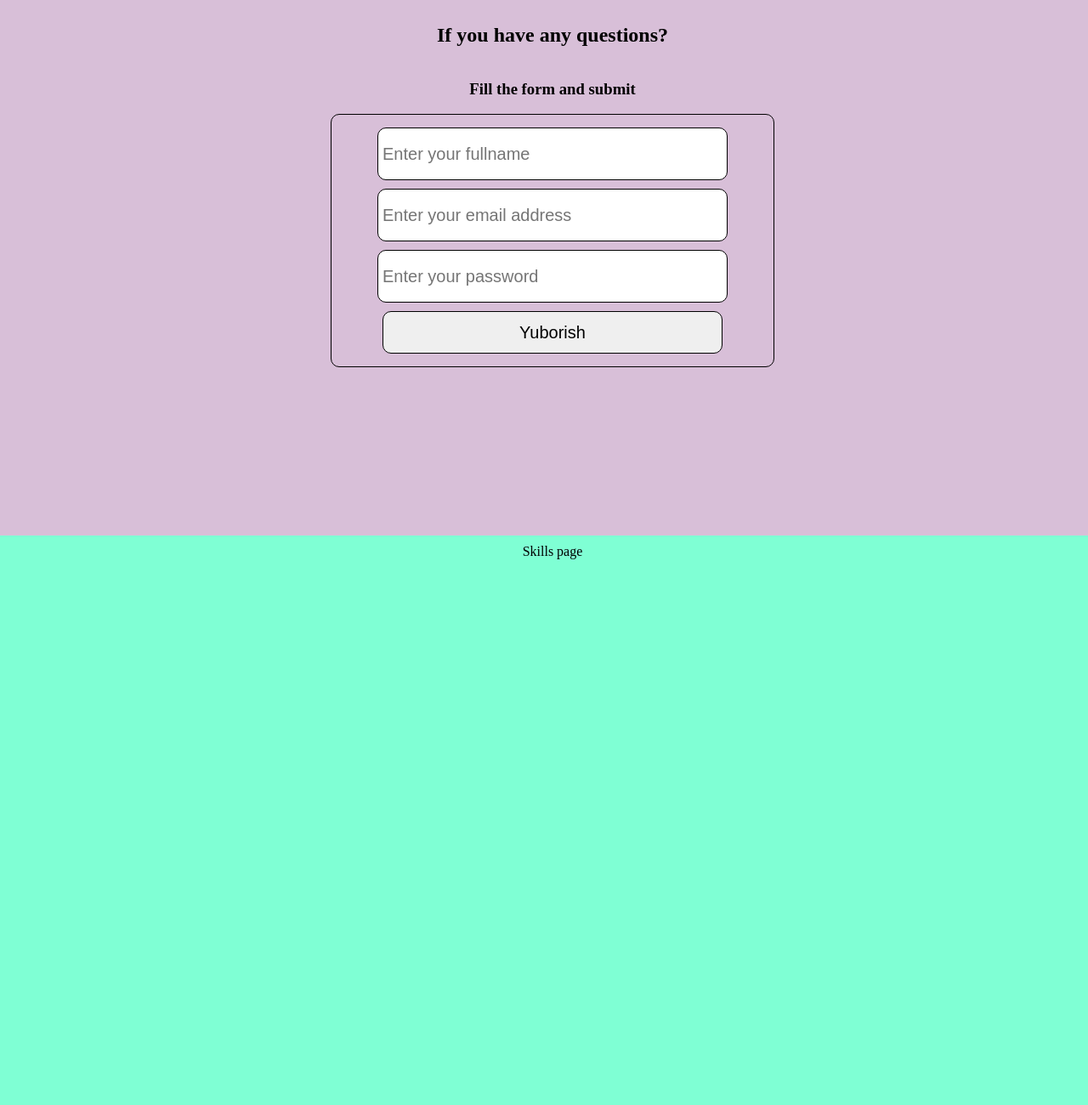
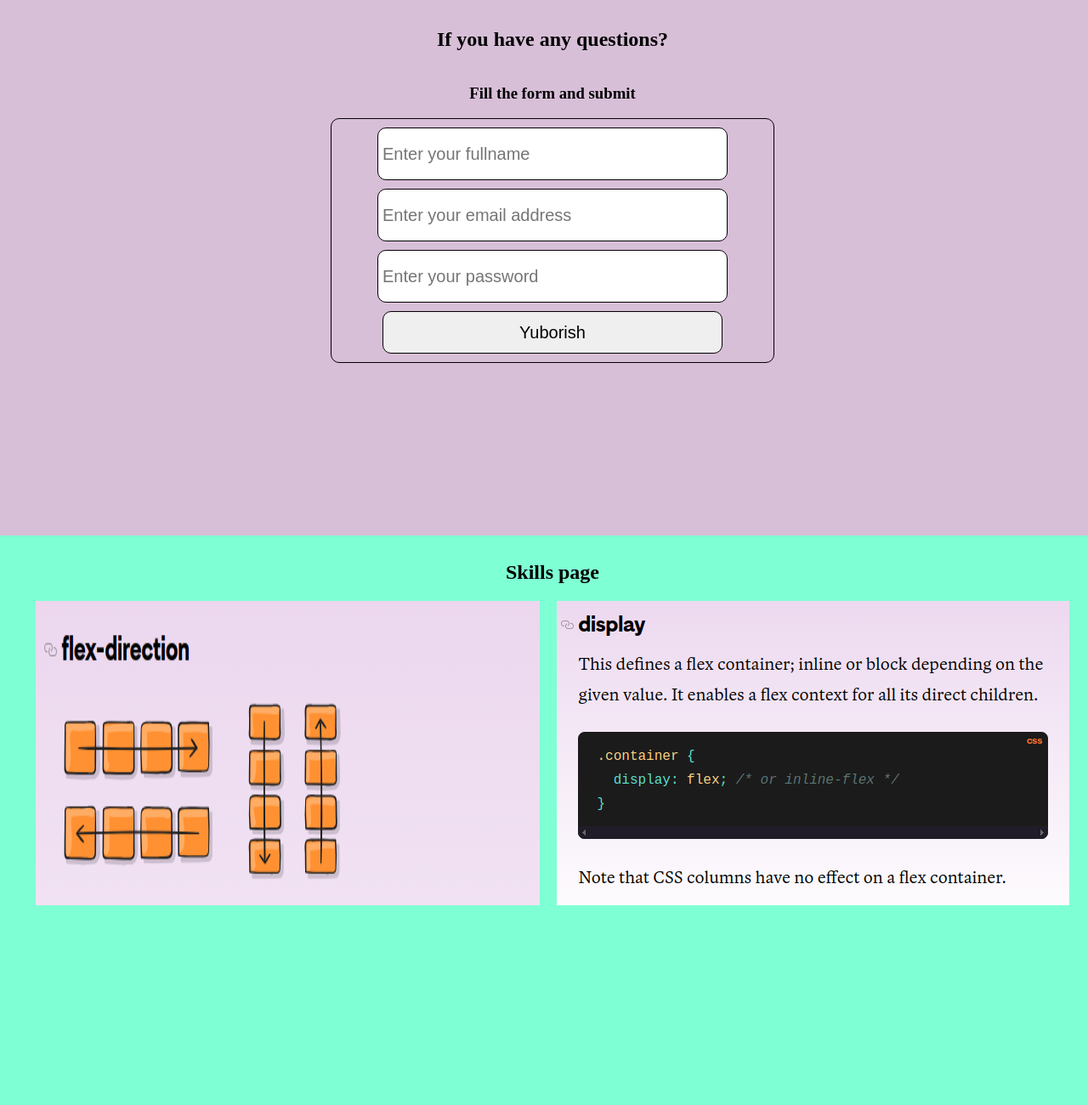
Before and after one commit to yzokenm/HTML---CSS, a plain HTML site: page Tutorial 10 Personal Portfolio/index.html in a window 1280 px wide. Shown: the part 2000-3300 px from the top of the page at 85% size. Drawn offline with Linux system fonts and the light colour scheme.

Commit message:
flexbox explained

```diff
--- a/Tutorial 10 Personal Portfolio/index.html
+++ b/Tutorial 10 Personal Portfolio/index.html
@@ -51,15 +51,21 @@
             <h1>If you have any questions?</h1>
             <h3>Fill the form and submit</h3>
             <form>
-                <input type="text" name="fullname" placeholder="Enter your fullname"><br>
-                <input type="email" name="email" placeholder="Enter your email address"><br>
-                <input type="password" name="password" placeholder="Enter your password"><br>
+                <input type="text" name="fullname" placeholder="Enter your fullname">
+                <input type="email" name="email" placeholder="Enter your email address">
+                <input type="password" name="password" placeholder="Enter your password">
                 <input type="submit" name="submit" value="Yuborish">
             </form>
         </section>
 
 
-        <section id="skills">Skills page</section>
+        <section id="skills">
+            <h1>Skills page</h1>
+            <div>
+                <img src="./img/image-1.png" alt="">
+                <img src="./img/image-2.png" alt="">
+            </div>
+        </section>
     </main>
 
     <footer>
--- a/Tutorial 10 Personal Portfolio/master.css
+++ b/Tutorial 10 Personal Portfolio/master.css
@@ -132,10 +132,19 @@ main section#contact form input:where([type=email], [type=text], [type=password]
     }
 }
 
-main section#contact form input:nth-child(odd){
-    margin: 5px;
+main section#contact form{
+    display: flex;
+    flex-direction: column;
+    align-items: center;
+    gap: 10px;
 }
 
+/* Skills style here */
+section#skills div{
+    display: flex;
+    gap: 20px;
+    justify-content: center;
+}
 
 /* Footer style */
 footer{
@@ -165,6 +174,24 @@ footer{
         width: 250px !important;
         height: 250px !important;
     }
+
+    section#skills div{
+        padding: 10px;
+        display: flex;
+        flex-direction: column;
+        align-items: center;
+        gap: 20px;
+    }
+
+    section#projects div.welcome{
+        width: 100% !important;
+        position: relative;
+        padding: 5px !important;
+    }
+
+    section#projects div.welcome h2{
+        font-size: 35px !important;
+    }
 }
 
 @media screen and (max-width: 700px){
--- /dev/null
+++ b/Tutorial 11 Flexbox/master.css
@@ -0,0 +1,16 @@
+main{
+    display: flex;
+    flex-direction: row;
+    justify-content: space-around;
+    gap: 10px;
+}
+
+main section div{
+    width: 80px;
+    padding: 10px;
+    border-radius: 5px;
+    border: 1px solid black;
+    display: flex;
+    flex-direction: row;
+    justify-content: space-between;
+}
```
Also changed, not shown: Tutorial 11 Flexbox/index.html (added, +26 -0 lines), Tutorial 10 Personal Portfolio/img/image-1.png (added), Tutorial 10 Personal Portfolio/img/image-2.png (added), 1 other file.
